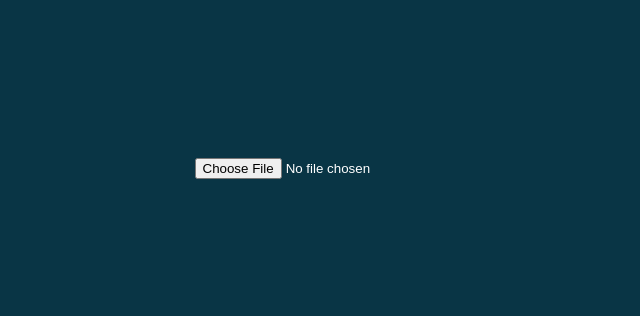
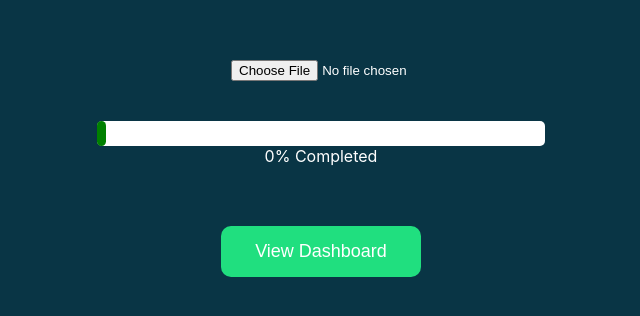
Before and after one commit to akashayyappan/react-ui, a React (Create React App) app: page /home in a window 1280 px wide. Shown: the part 232-548 px from the top of the page, without its empty margins (319-959 px from the left). Built offline with nearby package versions, Linux system fonts and the light colour scheme.

Commit message:
home component

```diff
--- a/src/components/home/Home.css
+++ b/src/components/home/Home.css
@@ -1,6 +1,30 @@
-.container{
+.container-home{
     width: 100%;
     height: 100%;
     display: flex;
     flex-direction: column;
+    justify-content: center;
+    align-items: center;
 }
+
+.container-home input{
+    width: 180px;
+}
+
+.progress-bar{
+    width: 35%;
+    height: 25px;
+    background-color: white;
+    border-radius: 5px;
+}
+
+.progress{
+    width: 2%;
+    height: 25px;
+    border-radius: 5px;
+    background-color: green;
+}
+
+.upload{
+    width: 200px;
+}
--- a/src/components/home/Home.js
+++ b/src/components/home/Home.js
@@ -4,8 +4,15 @@ import React from 'react';
 class Home extends React.Component {
     render(){
         return (
-            <div className="container">
+            <div className="container-home">
                 <input type="file" />
+                <br/><br/>
+                <div className="progress-bar">
+                    <div className="progress"></div>
+                </div>
+                <span>0% Completed</span>
+                <br/><br/><br/>
+                <button className="upload">View Dashboard</button>
             </div>
         );
     }
```
